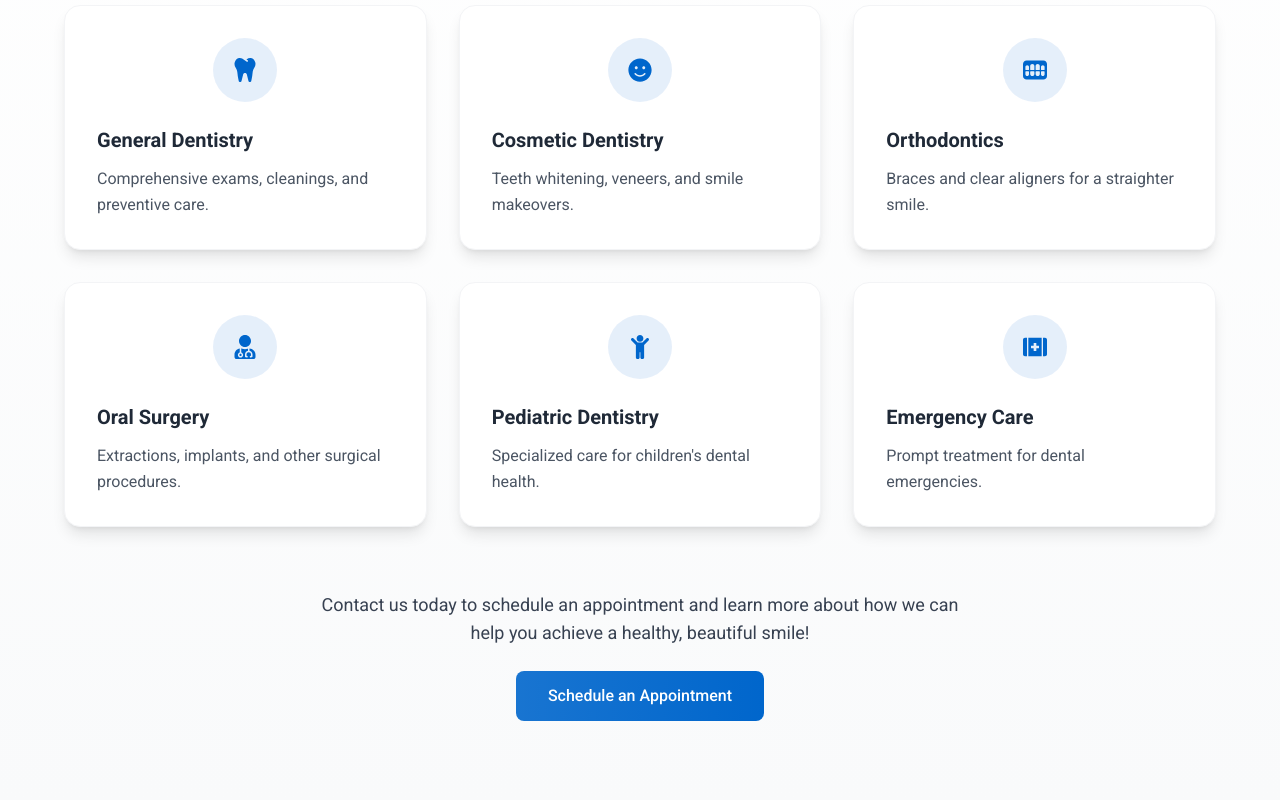
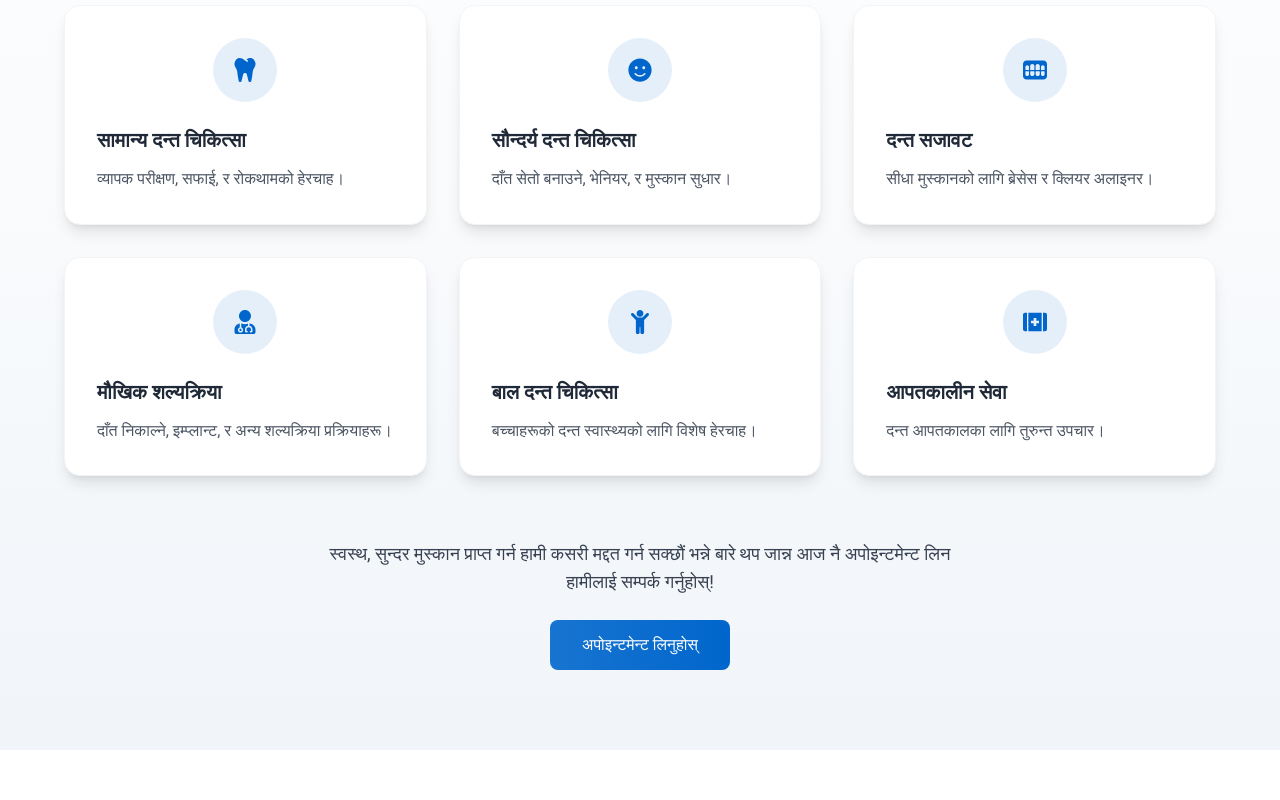
Before and after one commit to bikashghimire/om-muktinath-dental-clinic-dhading, a React (Vite) app: page / in a window 1280 px wide. Shown: the part 840-1640 px from the top of the page. Built offline with nearby package versions, Linux system fonts and the light colour scheme.

Commit message:
langauge and theme support for services section

```diff
--- a/src/sections/Services.tsx
+++ b/src/sections/Services.tsx
@@ -1,48 +1,51 @@
 import React from 'react';
 import { FaTooth, FaSmile, FaTeeth, FaUserMd, FaChild, FaFirstAid } from 'react-icons/fa';
+import { useTranslation } from 'react-i18next';
 
 const Services = () => {
+  const { t } = useTranslation();
+
   const services = [
     {
-      title: "General Dentistry",
-      description: "Comprehensive exams, cleanings, and preventive care.",
+      title: t('services.generalDentistry', 'General Dentistry'),
+      description: t('services.generalDesc', 'Comprehensive exams, cleanings, and preventive care.'),
       icon: <FaTooth />,
     },
     {
-      title: "Cosmetic Dentistry",
-      description: "Teeth whitening, veneers, and smile makeovers.",
+      title: t('services.cosmeticDentistry', 'Cosmetic Dentistry'),
+      description: t('services.cosmeticDesc', 'Teeth whitening, veneers, and smile makeovers.'),
       icon: <FaSmile />,
     },
     {
-      title: "Orthodontics",
-      description: "Braces and clear aligners for a straighter smile.",
+      title: t('services.orthodontics', 'Orthodontics'),
+      description: t('services.orthodonticsDesc', 'Braces and clear aligners for a straighter smile.'),
       icon: <FaTeeth />,
     },
     {
-      title: "Oral Surgery",
-      description: "Extractions, implants, and other surgical procedures.",
+      title: t('services.oralSurgery', 'Oral Surgery'),
+      description: t('services.oralSurgeryDesc', 'Extractions, implants, and other surgical procedures.'),
       icon: <FaUserMd />,
     },
     {
-      title: "Pediatric Dentistry",
-      description: "Specialized care for children's dental health.",
+      title: t('services.pediatricDentistry', 'Pediatric Dentistry'),
+      description: t('services.pediatricDesc', 'Specialized care for children\'s dental health.'),
       icon: <FaChild />,
     },
     {
-      title: "Emergency Care",
-      description: "Prompt treatment for dental emergencies.",
+      title: t('services.emergencyCare', 'Emergency Care'),
+      description: t('services.emergencyDesc', 'Prompt treatment for dental emergencies.'),
       icon: <FaFirstAid />,
     }
   ];
 
   return (
-    <section id="services" className="py-20 px-4 bg-gradient-to-b from-white to-gray-50">
+    <section id="services" className="py-20 px-4 bg-gradient-to-b from-background to-muted dark:from-background dark:to-background/70">
       <div className="max-w-6xl mx-auto">
         <div className="text-center mb-16">
-          <h2 className="text-4xl font-bold mb-3 bg-clip-text text-transparent bg-gradient-to-r from-primary to-primary/70">Our Services</h2>
+          <h2 className="text-4xl font-bold mb-3 bg-clip-text text-transparent bg-gradient-to-r from-primary to-primary/70">{t('services.title')}</h2>
           <div className="w-24 h-1 bg-gradient-to-r from-primary to-primary/40 mx-auto mb-6 rounded-full"></div>
-          <p className="text-lg text-gray-600 max-w-3xl mx-auto">
-            We offer a wide range of dental services to meet your needs, from routine check-ups to advanced cosmetic procedures.
+          <p className="text-lg text-gray-600 dark:text-gray-300 max-w-3xl mx-auto">
+            {t('services.description', 'We offer a wide range of dental services to meet your needs, from routine check-ups to advanced cosmetic procedures.')}
           </p>
         </div>
 
@@ -50,26 +53,26 @@ const Services = () => {
           {services.map((service, index) => (
             <div
               key={index}
-              className="bg-white p-8 rounded-2xl shadow-lg hover:shadow-xl transition-all duration-300 border border-gray-100 hover:border-primary/20 hover:-translate-y-1 group"
+              className="bg-white dark:bg-gray-800 p-8 rounded-2xl shadow-lg hover:shadow-xl transition-all duration-300 border border-gray-100 dark:border-gray-700 hover:border-primary/20 dark:hover:border-primary/30 hover:-translate-y-1 group"
             >
-              <div className="flex items-center justify-center h-16 w-16 rounded-full bg-primary/10 text-primary mb-6 mx-auto group-hover:bg-primary/20 transition-colors duration-300">
+              <div className="flex items-center justify-center h-16 w-16 rounded-full bg-primary/10 dark:bg-primary/20 text-primary mb-6 mx-auto group-hover:bg-primary/20 dark:group-hover:bg-primary/30 transition-colors duration-300">
                 <span className="text-2xl">{service.icon}</span>
               </div>
-              <h3 className="text-xl font-bold mb-3 text-gray-800">{service.title}</h3>
-              <p className="text-gray-600">{service.description}</p>
+              <h3 className="text-xl font-bold mb-3 text-gray-800 dark:text-gray-100">{service.title}</h3>
+              <p className="text-gray-600 dark:text-gray-300">{service.description}</p>
             </div>
           ))}
         </div>
 
         <div className="mt-16 text-center">
-          <p className="text-lg text-gray-700 mb-6 max-w-2xl mx-auto">
-            Contact us today to schedule an appointment and learn more about how we can help you achieve a healthy, beautiful smile!
+          <p className="text-lg text-gray-700 dark:text-gray-300 mb-6 max-w-2xl mx-auto">
+            {t('services.contactText', 'Contact us today to schedule an appointment and learn more about how we can help you achieve a healthy, beautiful smile!')}
           </p>
           <a
             href="#contact"
             className="inline-flex items-center justify-center px-8 py-3 bg-gradient-to-r from-primary/90 to-primary text-white font-medium rounded-lg hover:shadow-lg transition-all duration-300"
           >
-            Schedule an Appointment
+            {t('services.scheduleAppointment', 'Schedule an Appointment')}
           </a>
         </div>
       </div>
--- a/src/translations/en.json
+++ b/src/translations/en.json
@@ -17,7 +17,22 @@
     },
     "services": {
       "title": "Our Services",
-      "viewMore": "View More"
+      "description": "We offer a wide range of dental services to meet your needs, from routine check-ups to advanced cosmetic procedures.",
+      "viewMore": "View More",
+      "generalDentistry": "General Dentistry",
+      "generalDesc": "Comprehensive exams, cleanings, and preventive care.",
+      "cosmeticDentistry": "Cosmetic Dentistry",
+      "cosmeticDesc": "Teeth whitening, veneers, and smile makeovers.",
+      "orthodontics": "Orthodontics",
+      "orthodonticsDesc": "Braces and clear aligners for a straighter smile.",
+      "oralSurgery": "Oral Surgery",
+      "oralSurgeryDesc": "Extractions, implants, and other surgical procedures.",
+      "pediatricDentistry": "Pediatric Dentistry",
+      "pediatricDesc": "Specialized care for children's dental health.",
+      "emergencyCare": "Emergency Care",
+      "emergencyDesc": "Prompt treatment for dental emergencies.",
+      "contactText": "Contact us today to schedule an appointment and learn more about how we can help you achieve a healthy, beautiful smile!",
+      "scheduleAppointment": "Schedule an Appointment"
     },
     "testimonials": {
       "title": "What Our Clients Say"
--- a/src/translations/np.json
+++ b/src/translations/np.json
@@ -17,7 +17,22 @@
     },
     "services": {
       "title": "हाम्रा सेवाहरू",
-      "viewMore": "थप हेर्नुहोस्"
+      "description": "हामी नियमित जाँचदेखि उन्नत सौन्दर्य प्रक्रियाहरूसम्म तपाईंको आवश्यकताहरू पूरा गर्न दन्त सेवाहरूको विस्तृत श्रृंखला प्रदान गर्दछौं।",
+      "viewMore": "थप हेर्नुहोस्",
+      "generalDentistry": "सामान्य दन्त चिकित्सा",
+      "generalDesc": "व्यापक परीक्षण, सफाई, र रोकथामको हेरचाह।",
+      "cosmeticDentistry": "सौन्दर्य दन्त चिकित्सा",
+      "cosmeticDesc": "दाँत सेतो बनाउने, भेनियर, र मुस्कान सुधार।",
+      "orthodontics": "दन्त सजावट",
+      "orthodonticsDesc": "सीधा मुस्कानको लागि ब्रेसेस र क्लियर अलाइनर।",
+      "oralSurgery": "मौखिक शल्यक्रिया",
+      "oralSurgeryDesc": "दाँत निकाल्ने, इम्प्लान्ट, र अन्य शल्यक्रिया प्रक्रियाहरू।",
+      "pediatricDentistry": "बाल दन्त चिकित्सा",
+      "pediatricDesc": "बच्चाहरूको दन्त स्वास्थ्यको लागि विशेष हेरचाह।",
+      "emergencyCare": "आपतकालीन सेवा",
+      "emergencyDesc": "दन्त आपतकालका लागि तुरुन्त उपचार।",
+      "contactText": "स्वस्थ, सुन्दर मुस्कान प्राप्त गर्न हामी कसरी मद्दत गर्न सक्छौं भन्ने बारे थप जान्न आज नै अपोइन्टमेन्ट लिन हामीलाई सम्पर्क गर्नुहोस्!",
+      "scheduleAppointment": "अपोइन्टमेन्ट लिनुहोस्"
     },
     "testimonials": {
       "title": "हाम्रा ग्राहकहरू के भन्छन्"
```
